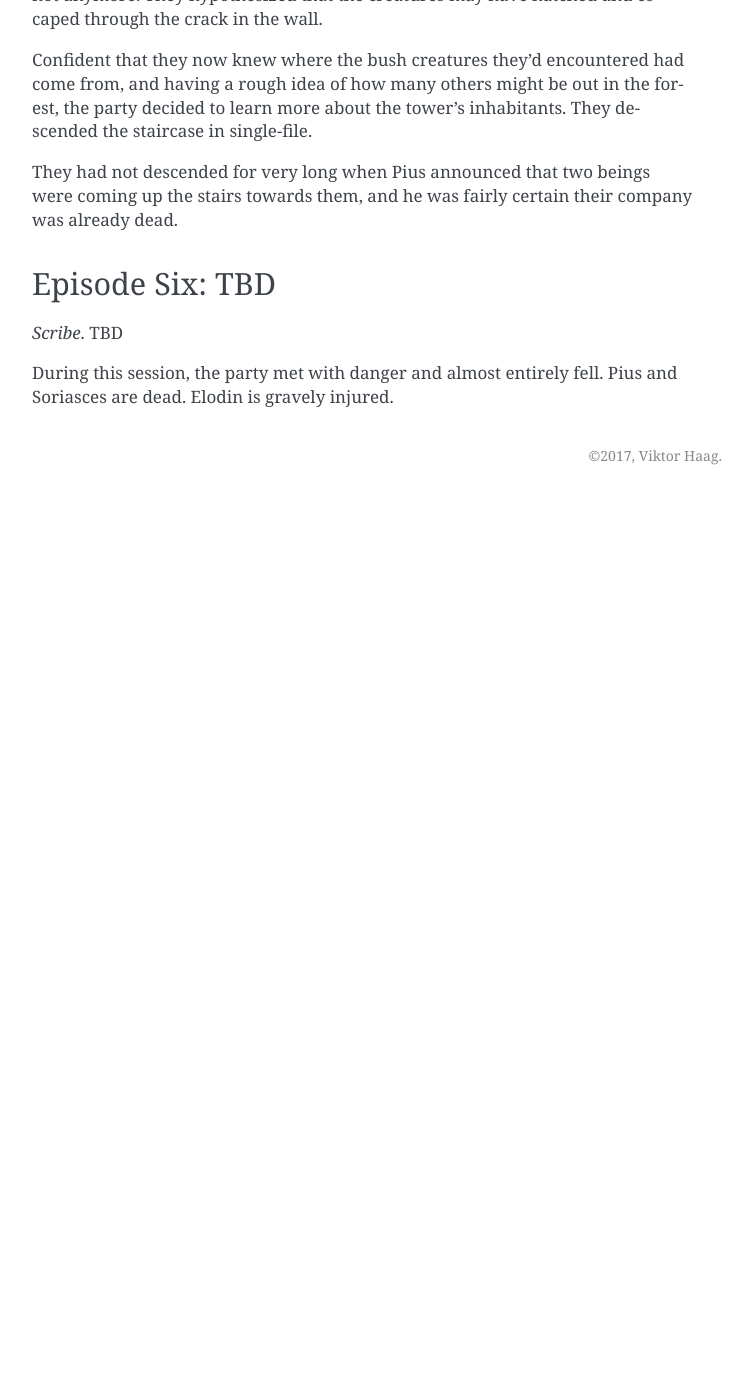
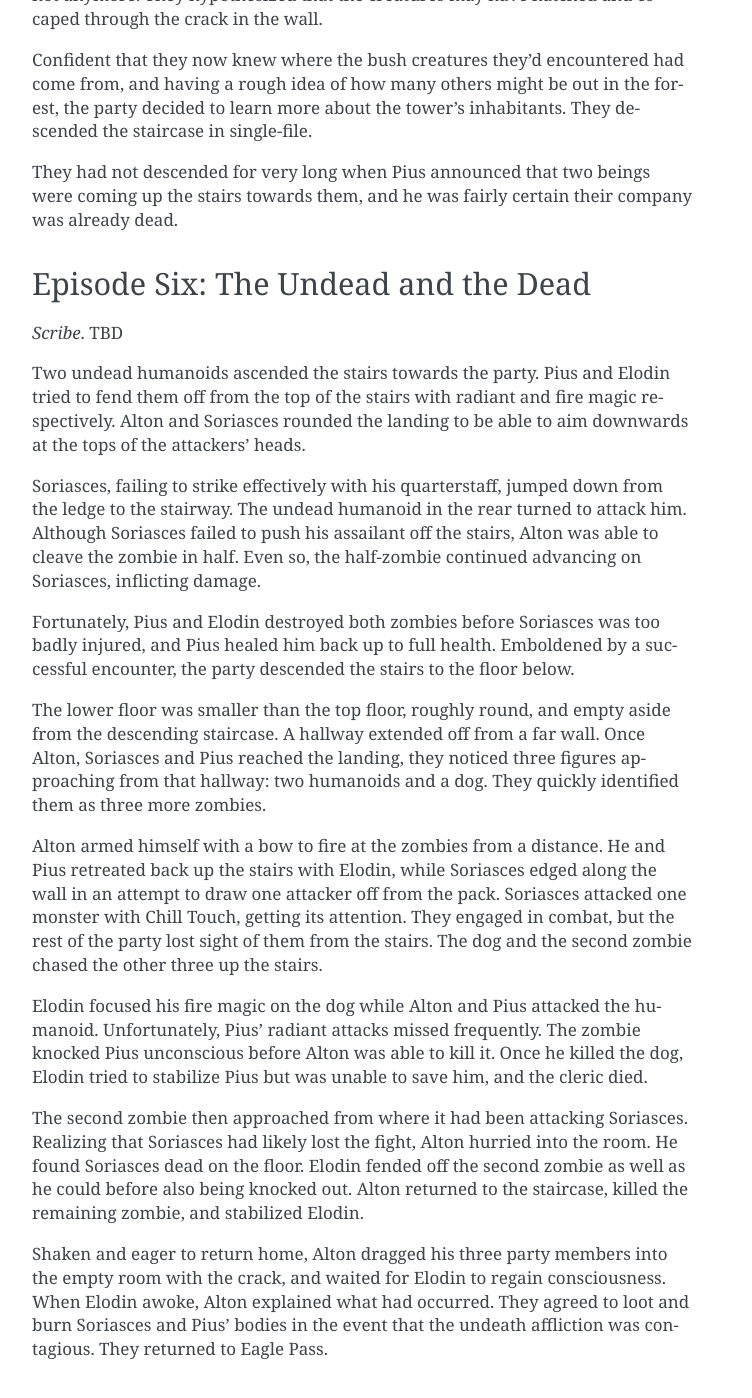
Before and after one commit to ViktorHaag/eagle-pass, a Sphinx documentation site: the page built from source/adventures/ruinedTemple.rst, in a window 1280 px wide and 1400 px high, scrolled down 6850 px. Shown: the whole window, without its empty margins (388-1140 px from the left). Built offline with Sphinx 7.4.7, drawn with Linux system fonts in a browser that asks for light colours; before the commit the page ends 7345 px from its top, so only the background shows below that.

Commit message:
ep6 of ruined temple adventure

```diff
--- a/source/adventures/ruinedTemple.rst
+++ b/source/adventures/ruinedTemple.rst
@@ -321,9 +321,52 @@ coming up the stairs towards them, and he was fairly certain their company was
 already dead.
 
 
-Episode Six: TBD
-----------------
+Episode Six: The Undead and the Dead
+------------------------------------
 *Scribe*. TBD
 
-During this session, the party met with danger and almost entirely fell. Pius
-and Soriasces are dead. Elodin is gravely injured.
+Two undead humanoids ascended the stairs towards the party. Pius and Elodin
+tried to fend them off from the top of the stairs with radiant and fire magic
+respectively. Alton and Soriasces rounded the landing to be able to aim
+downwards at the tops of the attackers' heads.
+
+Soriasces, failing to strike effectively with his quarterstaff, jumped down
+from the ledge to the stairway. The undead humanoid in the rear turned to
+attack him. Although Soriasces failed to push his assailant off the stairs,
+Alton was able to cleave the zombie in half. Even so, the half-zombie continued
+advancing on Soriasces, inflicting damage.
+
+Fortunately, Pius and Elodin destroyed both zombies before Soriasces was too
+badly injured, and Pius healed him back up to full health. Emboldened by a
+successful encounter, the party descended the stairs to the floor below.
+
+The lower floor was smaller than the top floor, roughly round, and empty aside
+from the descending staircase. A hallway extended off from a far wall. Once
+Alton, Soriasces and Pius reached the landing, they noticed three figures
+approaching from that hallway: two humanoids and a dog. They quickly identified
+them as three more zombies.
+
+Alton armed himself with a bow to fire at the zombies from a distance. He and
+Pius retreated back up the stairs with Elodin, while Soriasces edged along the
+wall in an attempt to draw one attacker off from the pack. Soriasces attacked
+one monster with Chill Touch, getting its attention. They engaged in combat,
+but the rest of the party lost sight of them from the stairs. The dog and the
+second zombie chased the other three up the stairs.
+
+Elodin focused his fire magic on the dog while Alton and Pius attacked the
+humanoid. Unfortunately, Pius' radiant attacks missed frequently. The zombie
+knocked Pius unconscious before Alton was able to kill it. Once he killed the
+dog, Elodin tried to stabilize Pius but was unable to save him, and the cleric
+died.
+
+The second zombie then approached from where it had been attacking
+Soriasces. Realizing that Soriasces had likely lost the fight, Alton hurried
+into the room. He found Soriasces dead on the floor. Elodin fended off the
+second zombie as well as he could before also being knocked out. Alton returned
+to the staircase, killed the remaining zombie, and stabilized Elodin.
+
+Shaken and eager to return home, Alton dragged his three party members into the
+empty room with the crack, and waited for Elodin to regain consciousness. When
+Elodin awoke, Alton explained what had occurred. They agreed to loot and burn
+Soriasces and Pius' bodies in the event that the undeath affliction was
+contagious. They returned to Eagle Pass.
```
